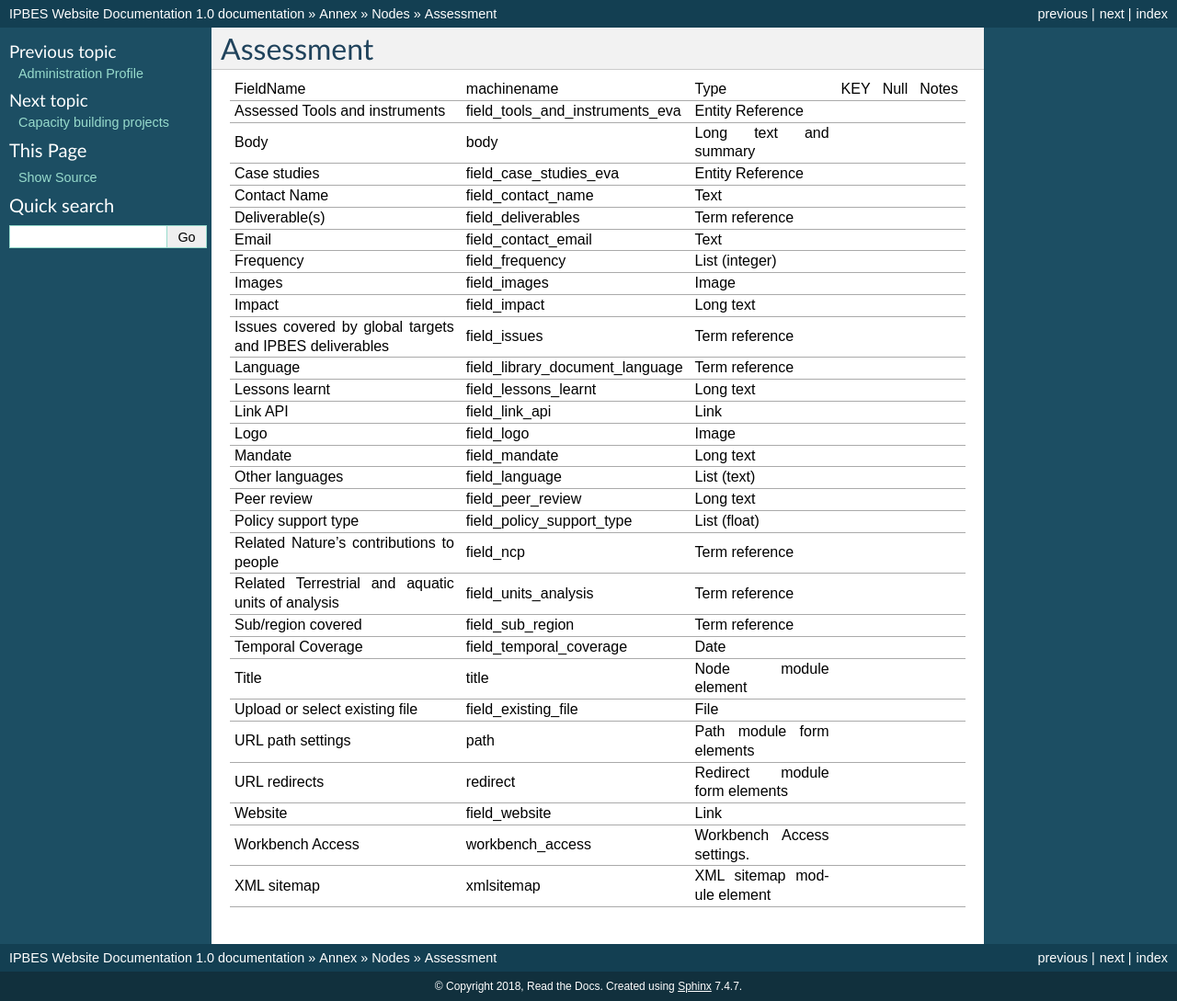
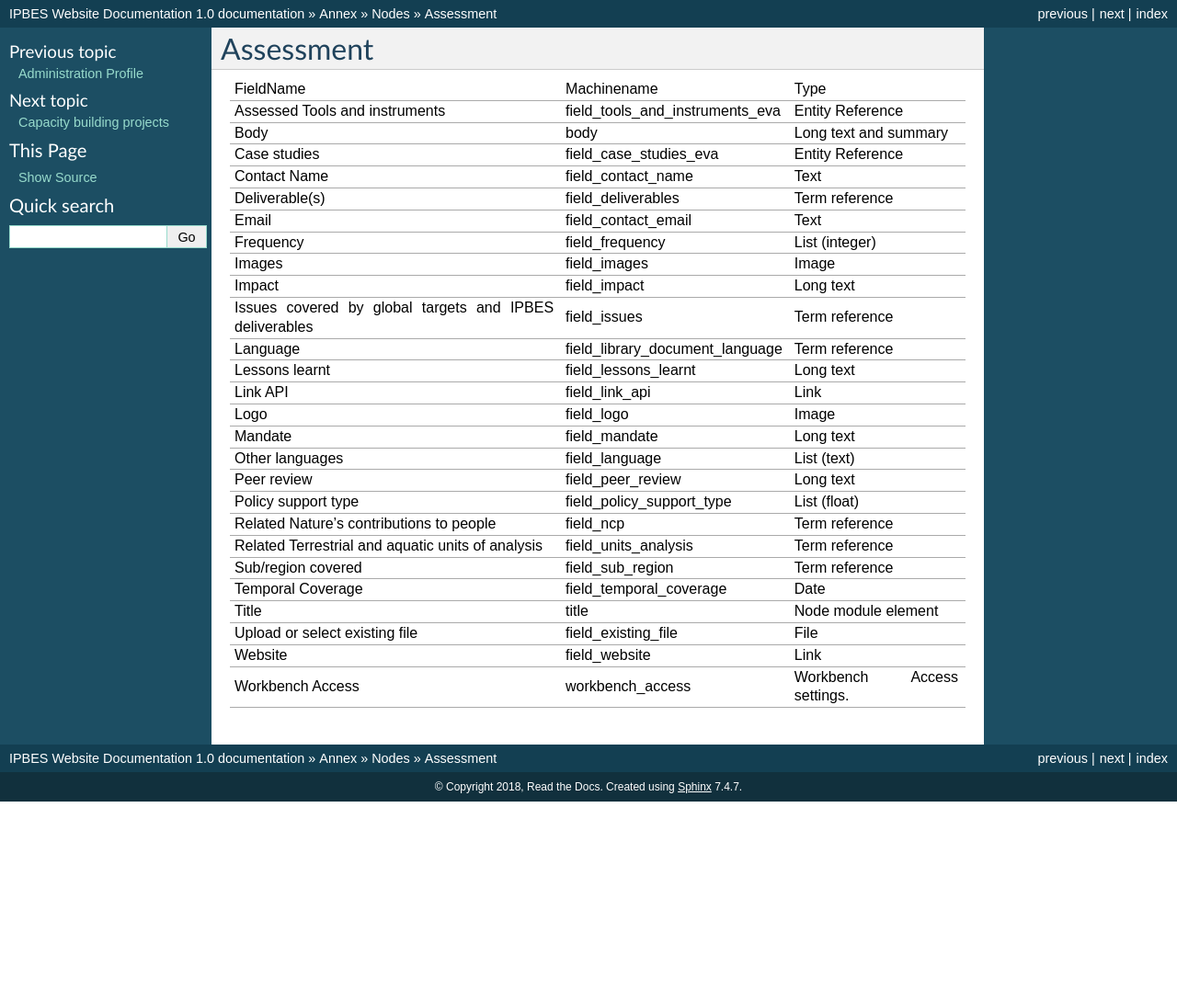
Before and after one commit to ipbes/ipbeswebdocs, a Sphinx documentation site: the page built from docs/annex/nodes/assessment.rst, in a window 1280 px wide. Shown: the whole page at 92% size. Built offline with Sphinx 7.4.7, drawn with Linux system fonts in a browser that asks for light colours; pages that are not in the unit, such as notebooks, are missing from menus; after the commit the page ends 900 px from its top, so only the background shows below that.

Commit message:
Update assessment.rst

```diff
--- a/docs/annex/nodes/assessment.rst
+++ b/docs/annex/nodes/assessment.rst
@@ -1,63 +1,57 @@
 Assessment
 ==========
-+---------------------------------------------------------+---------------------------------+-------------------------------+-----+------+-------+
-| FieldName                                               | machinename                     | Type                          | KEY | Null | Notes |
-+---------------------------------------------------------+---------------------------------+-------------------------------+-----+------+-------+
-| Assessed Tools and instruments                          | field_tools_and_instruments_eva | Entity Reference              |     |      |       |
-+---------------------------------------------------------+---------------------------------+-------------------------------+-----+------+-------+
-| Body                                                    | body                            | Long text and summary         |     |      |       |
-+---------------------------------------------------------+---------------------------------+-------------------------------+-----+------+-------+
-| Case studies                                            | field_case_studies_eva          | Entity Reference              |     |      |       |
-+---------------------------------------------------------+---------------------------------+-------------------------------+-----+------+-------+
-| Contact Name                                            | field_contact_name              | Text                          |     |      |       |
-+---------------------------------------------------------+---------------------------------+-------------------------------+-----+------+-------+
-| Deliverable(s)                                          | field_deliverables              | Term reference                |     |      |       |
-+---------------------------------------------------------+---------------------------------+-------------------------------+-----+------+-------+
-| Email                                                   | field_contact_email             | Text                          |     |      |       |
-+---------------------------------------------------------+---------------------------------+-------------------------------+-----+------+-------+
-| Frequency                                               | field_frequency                 | List (integer)                |     |      |       |
-+---------------------------------------------------------+---------------------------------+-------------------------------+-----+------+-------+
-| Images                                                  | field_images                    | Image                         |     |      |       |
-+---------------------------------------------------------+---------------------------------+-------------------------------+-----+------+-------+
-| Impact                                                  | field_impact                    | Long text                     |     |      |       |
-+---------------------------------------------------------+---------------------------------+-------------------------------+-----+------+-------+
-| Issues covered by global targets and IPBES deliverables | field_issues                    | Term reference                |     |      |       |
-+---------------------------------------------------------+---------------------------------+-------------------------------+-----+------+-------+
-| Language                                                | field_library_document_language | Term reference                |     |      |       |
-+---------------------------------------------------------+---------------------------------+-------------------------------+-----+------+-------+
-| Lessons learnt                                          | field_lessons_learnt            | Long text                     |     |      |       |
-+---------------------------------------------------------+---------------------------------+-------------------------------+-----+------+-------+
-| Link API                                                | field_link_api                  | Link                          |     |      |       |
-+---------------------------------------------------------+---------------------------------+-------------------------------+-----+------+-------+
-| Logo                                                    | field_logo                      | Image                         |     |      |       |
-+---------------------------------------------------------+---------------------------------+-------------------------------+-----+------+-------+
-| Mandate                                                 | field_mandate                   | Long text                     |     |      |       |
-+---------------------------------------------------------+---------------------------------+-------------------------------+-----+------+-------+
-| Other languages                                         | field_language                  | List (text)                   |     |      |       |
-+---------------------------------------------------------+---------------------------------+-------------------------------+-----+------+-------+
-| Peer review                                             | field_peer_review               | Long text                     |     |      |       |
-+---------------------------------------------------------+---------------------------------+-------------------------------+-----+------+-------+
-| Policy support type                                     | field_policy_support_type       | List (float)                  |     |      |       |
-+---------------------------------------------------------+---------------------------------+-------------------------------+-----+------+-------+
-| Related Nature's contributions to people                | field_ncp                       | Term reference                |     |      |       |
-+---------------------------------------------------------+---------------------------------+-------------------------------+-----+------+-------+
-| Related Terrestrial and aquatic units of analysis       | field_units_analysis            | Term reference                |     |      |       |
-+---------------------------------------------------------+---------------------------------+-------------------------------+-----+------+-------+
-| Sub/region covered                                      | field_sub_region                | Term reference                |     |      |       |
-+---------------------------------------------------------+---------------------------------+-------------------------------+-----+------+-------+
-| Temporal Coverage                                       | field_temporal_coverage         | Date                          |     |      |       |
-+---------------------------------------------------------+---------------------------------+-------------------------------+-----+------+-------+
-| Title                                                   | title                           | Node module element           |     |      |       |
-+---------------------------------------------------------+---------------------------------+-------------------------------+-----+------+-------+
-| Upload or select existing file                          | field_existing_file             | File                          |     |      |       |
-+---------------------------------------------------------+---------------------------------+-------------------------------+-----+------+-------+
-| URL path settings                                       | path                            | Path module form elements     |     |      |       |
-+---------------------------------------------------------+---------------------------------+-------------------------------+-----+------+-------+
-| URL redirects                                           | redirect                        | Redirect module form elements |     |      |       |
-+---------------------------------------------------------+---------------------------------+-------------------------------+-----+------+-------+
-| Website                                                 | field_website                   | Link                          |     |      |       |
-+---------------------------------------------------------+---------------------------------+-------------------------------+-----+------+-------+
-| Workbench Access                                        | workbench_access                | Workbench Access settings.    |     |      |       |
-+---------------------------------------------------------+---------------------------------+-------------------------------+-----+------+-------+
-| XML sitemap                                             | xmlsitemap                      | XML sitemap module element    |     |      |       |
-+---------------------------------------------------------+---------------------------------+-------------------------------+-----+------+-------+
++---------------------------------------------------------+---------------------------------+----------------------------+
+| FieldName                                               | Machinename                     | Type                       |
++---------------------------------------------------------+---------------------------------+----------------------------+
+| Assessed Tools and instruments                          | field_tools_and_instruments_eva | Entity Reference           |
++---------------------------------------------------------+---------------------------------+----------------------------+
+| Body                                                    | body                            | Long text and summary      |
++---------------------------------------------------------+---------------------------------+----------------------------+
+| Case studies                                            | field_case_studies_eva          | Entity Reference           |
++---------------------------------------------------------+---------------------------------+----------------------------+
+| Contact Name                                            | field_contact_name              | Text                       |
++---------------------------------------------------------+---------------------------------+----------------------------+
+| Deliverable(s)                                          | field_deliverables              | Term reference             |
++---------------------------------------------------------+---------------------------------+----------------------------+
+| Email                                                   | field_contact_email             | Text                       |
++---------------------------------------------------------+---------------------------------+----------------------------+
+| Frequency                                               | field_frequency                 | List (integer)             |
++---------------------------------------------------------+---------------------------------+----------------------------+
+| Images                                                  | field_images                    | Image                      |
++---------------------------------------------------------+---------------------------------+----------------------------+
+| Impact                                                  | field_impact                    | Long text                  |
++---------------------------------------------------------+---------------------------------+----------------------------+
+| Issues covered by global targets and IPBES deliverables | field_issues                    | Term reference             |
++---------------------------------------------------------+---------------------------------+----------------------------+
+| Language                                                | field_library_document_language | Term reference             |
++---------------------------------------------------------+---------------------------------+----------------------------+
+| Lessons learnt                                          | field_lessons_learnt            | Long text                  |
++---------------------------------------------------------+---------------------------------+----------------------------+
+| Link API                                                | field_link_api                  | Link                       |
++---------------------------------------------------------+---------------------------------+----------------------------+
+| Logo                                                    | field_logo                      | Image                      |
++---------------------------------------------------------+---------------------------------+----------------------------+
+| Mandate                                                 | field_mandate                   | Long text                  |
++---------------------------------------------------------+---------------------------------+----------------------------+
+| Other languages                                         | field_language                  | List (text)                |
++---------------------------------------------------------+---------------------------------+----------------------------+
+| Peer review                                             | field_peer_review               | Long text                  |
++---------------------------------------------------------+---------------------------------+----------------------------+
+| Policy support type                                     | field_policy_support_type       | List (float)               |
++---------------------------------------------------------+---------------------------------+----------------------------+
+| Related Nature's contributions to people                | field_ncp                       | Term reference             |
++---------------------------------------------------------+---------------------------------+----------------------------+
+| Related Terrestrial and aquatic units of analysis       | field_units_analysis            | Term reference             |
++---------------------------------------------------------+---------------------------------+----------------------------+
+| Sub/region covered                                      | field_sub_region                | Term reference             |
++---------------------------------------------------------+---------------------------------+----------------------------+
+| Temporal Coverage                                       | field_temporal_coverage         | Date                       |
++---------------------------------------------------------+---------------------------------+----------------------------+
+| Title                                                   | title                           | Node module element        |
++---------------------------------------------------------+---------------------------------+----------------------------+
+| Upload or select existing file                          | field_existing_file             | File                       |
++---------------------------------------------------------+---------------------------------+----------------------------+
+| Website                                                 | field_website                   | Link                       |
++---------------------------------------------------------+---------------------------------+----------------------------+
+| Workbench Access                                        | workbench_access                | Workbench Access settings. |
++---------------------------------------------------------+---------------------------------+----------------------------+
```
